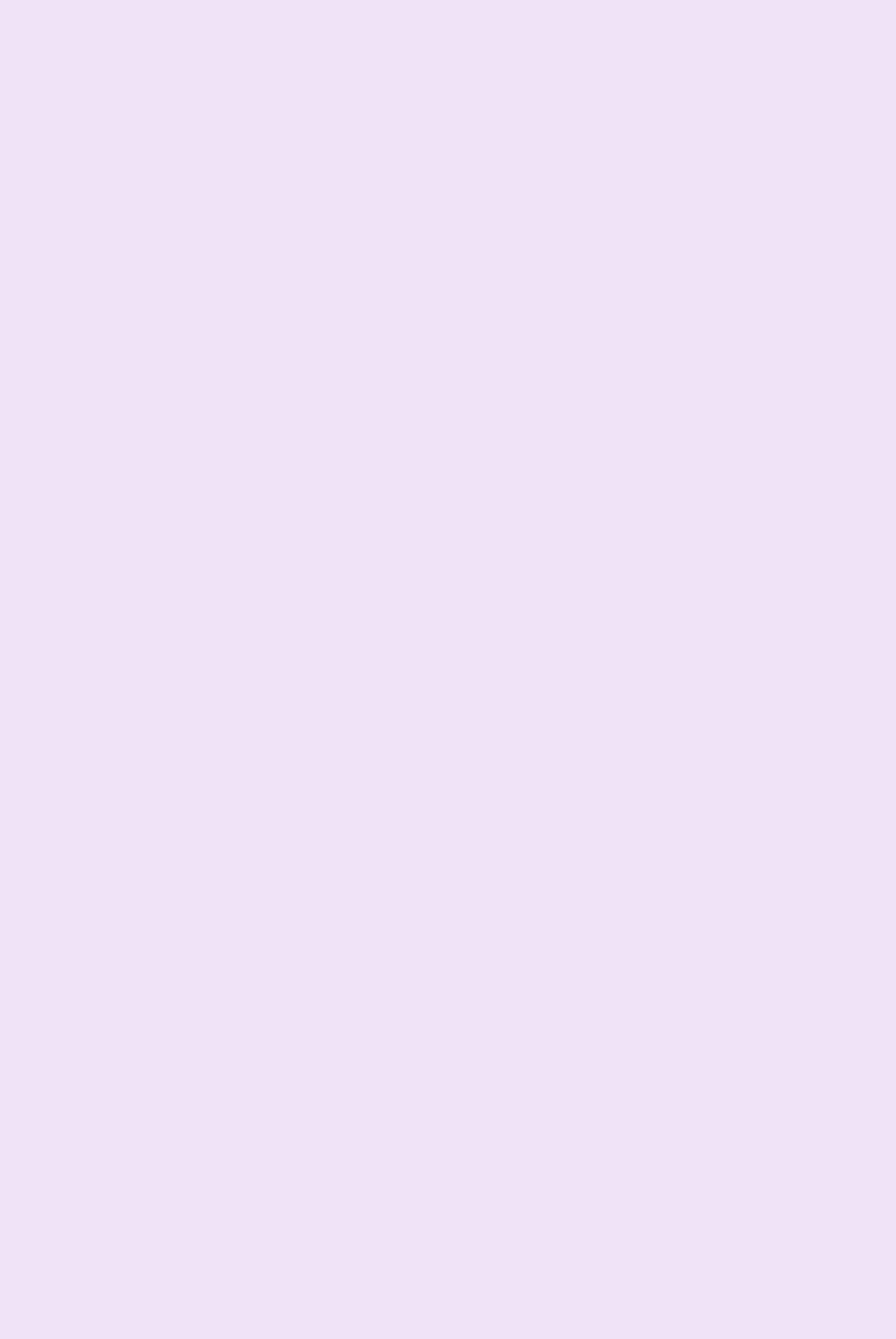
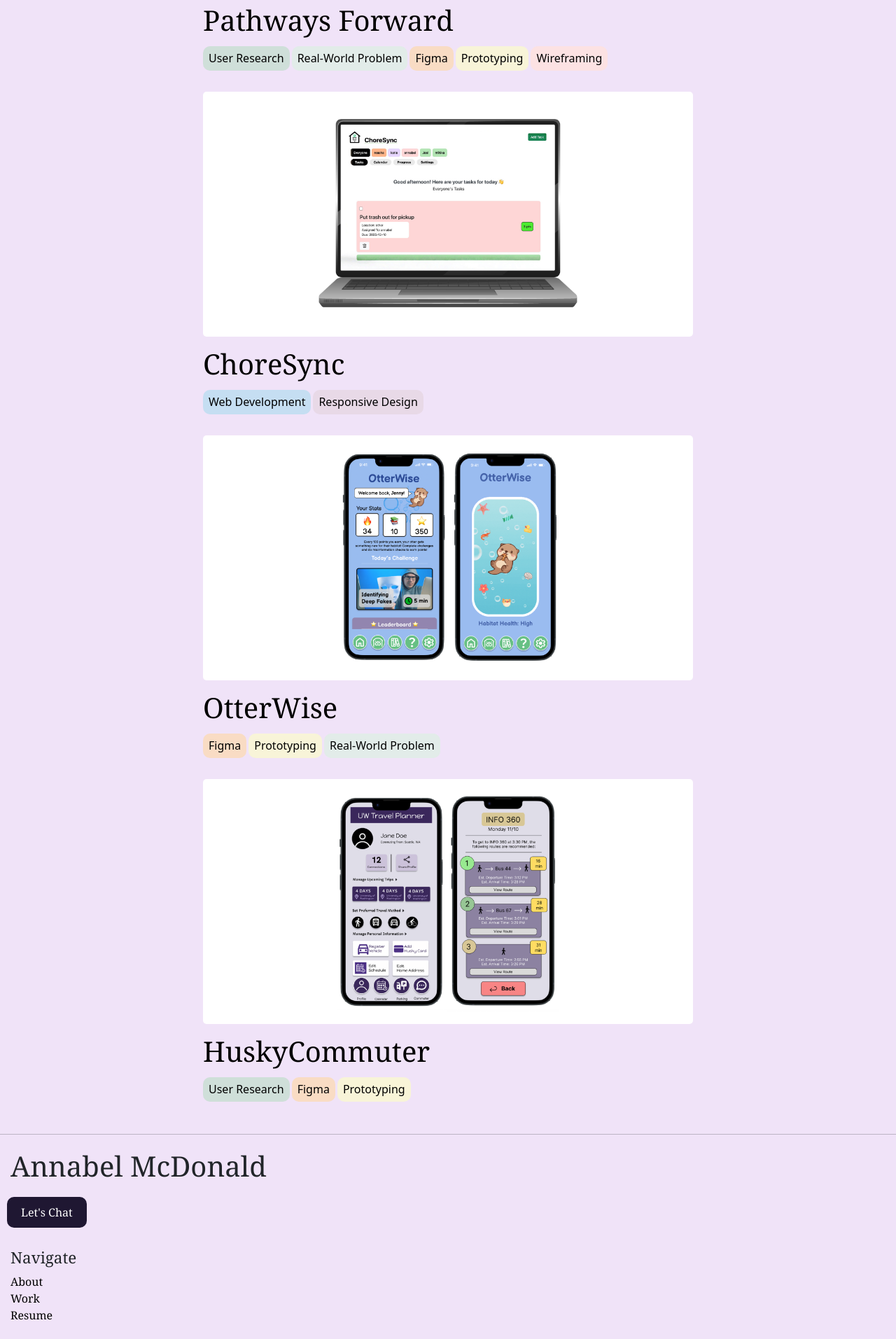
Before and after one commit to annabelmcd/portfolio, a React (Vite) app: page /work in a window 1280 px wide. Before the commit this address had no page. Shown: the part 780-2693 px from the top of the page at 70% size. Before the commit the page ends 800 px from the top, so only its background shows below. Built offline with nearby package versions, Linux system fonts and the light colour scheme.

Commit message:
Fix routing bugs p2

```diff
--- a/src/App.jsx
+++ b/src/App.jsx
@@ -12,12 +12,12 @@ import { OtterWise } from './OtterWise.jsx';
 export function App (props) {
     return (
         <Routes>
-            <Route path='/portfolio' element={<AboutPage />} />
-            <Route path='/portfolio/work' element={<WorkPage />} />
-            <Route path='/portfolio/work/PathwaysForward' element={<PathwaysForward />} />
-            <Route path='/portfolio/work/ChoreSync' element={<ChoreSync />} />
-            <Route path='/portfolio/work/HuskyCommuter' element={<HuskyCommuter />} />
-            <Route path='/portfolio/work/OtterWise' element={<OtterWise />} />
+            <Route path='/' element={<AboutPage />} />
+            <Route path='/work' element={<WorkPage />} />
+            <Route path='/work/PathwaysForward' element={<PathwaysForward />} />
+            <Route path='/work/ChoreSync' element={<ChoreSync />} />
+            <Route path='/work/HuskyCommuter' element={<HuskyCommuter />} />
+            <Route path='/work/OtterWise' element={<OtterWise />} />
         </Routes>
     );
 }
--- a/src/ChoreSync.jsx
+++ b/src/ChoreSync.jsx
@@ -94,7 +94,7 @@ export function ChoreSync(props) {
 
                     <div className="break"></div>
 
-                    <Link to='/portfolio/work' className='purple-button'>Back to Projects</Link>
+                    <Link to='/work' className='purple-button'>Back to Projects</Link>
 
                 </div>
 
--- a/src/Footer.jsx
+++ b/src/Footer.jsx
@@ -9,9 +9,9 @@ export function Footer(props) {
             <a href="mailto:annamcd795@gmail.com" className="purple-button">Let's Chat</a>
             <div className="footer-div">
                 <h3>Navigate</h3>
-                <Link to='/portfolio' className="footer-mini">About</Link>
+                <Link to='/' className="footer-mini">About</Link>
                 <br />
-                <Link to='/portfolio/work' className="footer-mini">Work</Link>
+                <Link to='/work' className="footer-mini">Work</Link>
                 <br />
                 <a href="https://drive.google.com/file/d/1Skbav1cC3q8n-a6vnV1q6V_PrHFZQPlp/view?usp=sharing" target="_blank" rel="noopener noreferrer" className="footer-mini">Resume</a>
             </div>
--- a/src/HuskyCommuter.jsx
+++ b/src/HuskyCommuter.jsx
@@ -133,7 +133,7 @@ export function HuskyCommuter(props) {
                     <div className="break"></div>
 
                     <a href="https://www.figma.com/proto/6fAY1OHm2RQ6PURsx67HIw/INFO-360---Prototype?node-id=19-4&p=f&t=PWcQymsKhDNvYEvt-1&scaling=scale-down&content-scaling=fixed&page-id=0%3A1&starting-point-node-id=19%3A4" className='purple-button'>Link to Interactive Prototype</a>
-                    <Link to='/portfolio/work' className='purple-button'>Back to Projects</Link>
+                    <Link to='/work' className='purple-button'>Back to Projects</Link>
 
                 </div>
 
--- a/src/NavBar.jsx
+++ b/src/NavBar.jsx
@@ -8,9 +8,9 @@ export function NavBar(props) {
             <header><h1>ANNABEL</h1></header>
             <div className="break"></div>
             <div className="buttons">
-                <Link to='/portfolio' className="button about">About</Link>
+                <Link to='/' className="button about">About</Link>
                 <div className="divider"> | </div>
-                <Link to='/portfolio/work' className="button work">Work</Link>
+                <Link to='/work' className="button work">Work</Link>
             </div>
         </div>
     );
--- a/src/OtterWise.jsx
+++ b/src/OtterWise.jsx
@@ -91,7 +91,7 @@ export function OtterWise(props) {
 
                     <div className="break"></div>
 
-                    <Link to='/portfolio/work' className='purple-button'>Back to Projects</Link>
+                    <Link to='/work' className='purple-button'>Back to Projects</Link>
 
                 </div>
 
--- a/src/PathwaysForward.jsx
+++ b/src/PathwaysForward.jsx
@@ -112,7 +112,7 @@ export function PathwaysForward(props) {
                     <div className="break"></div>
 
                     <a href="https://www.figma.com/proto/h6PMtQKMOZ9j6sWBBZLshQ/nfagun-s-team-library?node-id=3375-15&starting-point-node-id=3375%3A15&t=ePbBVVe84YXgXOc7-1" className='purple-button'>Link to Interactive Prototype</a>
-                    <Link to='/portfolio/work' className='purple-button'>Back to Projects</Link>
+                    <Link to='/work' className='purple-button'>Back to Projects</Link>
 
                 </div>
 
--- a/src/WorkPage.jsx
+++ b/src/WorkPage.jsx
@@ -17,7 +17,7 @@ export function WorkPage(props) {
                     </p>
                 </div>
 
-                <Link to='/portfolio/work/PathwaysForward' className="project-card-small">
+                <Link to='/work/PathwaysForward' className="project-card-small">
                     <h3>Pathways Forward</h3>
                     <div className="break"></div>
                     <img src="/img/PathwaysForward-Banner.png" />
@@ -29,7 +29,7 @@ export function WorkPage(props) {
                     <h4 className="tag wireframing">Wireframing</h4>
                 </Link>
 
-                <Link to='/portfolio/work/PathwaysForward' className="project-card-lg">
+                <Link to='/work/PathwaysForward' className="project-card-lg">
                     <img src="/img/PathwaysForward-Banner.png" />
                     <div className="break"></div>
                     <h3>Pathways Forward</h3>
@@ -45,7 +45,7 @@ export function WorkPage(props) {
 
                 <div className="break"></div>
 
-                <Link to='/portfolio/work/ChoreSync' className="project-card-small">
+                <Link to='/work/ChoreSync' className="project-card-small">
                     <h3>ChoreSync</h3>
                     <div className="break"></div>
                     <img src="/img/ChoreSync-Banner.png" />
@@ -54,7 +54,7 @@ export function WorkPage(props) {
                     <h4 className="tag responsive">Responsive Design</h4>
                 </Link>
 
-                <Link to='/portfolio/work/ChoreSync' className="project-card-lg">
+                <Link to='/work/ChoreSync' className="project-card-lg">
                     <img src="/img/ChoreSync-Banner.png" />
                     <div className="break"></div>
                     <h3>ChoreSync</h3>
@@ -67,7 +67,7 @@ export function WorkPage(props) {
 
                 <div className="break"></div>
 
-                <Link to='/portfolio/work/OtterWise' className="project-card-small">
+                <Link to='/work/OtterWise' className="project-card-small">
                     <h3>OtterWise</h3>
                     <div className="break"></div>
                     <img src="/img/OtterWise-Banner.png" />
@@ -77,7 +77,7 @@ export function WorkPage(props) {
                     <h4 className="tag problem">Real-World Problem</h4>
                 </Link>
 
-                <Link to='/portfolio/work/OtterWise' className="project-card-lg">
+                <Link to='/work/OtterWise' className="project-card-lg">
                     <img src="/img/OtterWise-Banner.png" />
                     <div className="break"></div>
                     <h3>OtterWise</h3>
@@ -91,7 +91,7 @@ export function WorkPage(props) {
 
                 <div className="break"></div>
 
-                <Link to='/portfolio/work/HuskyCommuter' className="project-card-small">
+                <Link to='/work/HuskyCommuter' className="project-card-small">
                     <h3>HuskyCommuter</h3>
                     <div className="break"></div>
                     <img src="/img/HuskyCommuter-Banner.png" />
@@ -101,7 +101,7 @@ export function WorkPage(props) {
                         <h4 className="tag prototyping">Prototyping</h4>
                 </Link>
 
-                <Link to='/portfolio/work/HuskyCommuter' className="project-card-lg">
+                <Link to='/work/HuskyCommuter' className="project-card-lg">
                     <img src="/img/HuskyCommuter-Banner.png" />
                     <div className="break"></div>
                     <h3>HuskyCommuter</h3>
```
